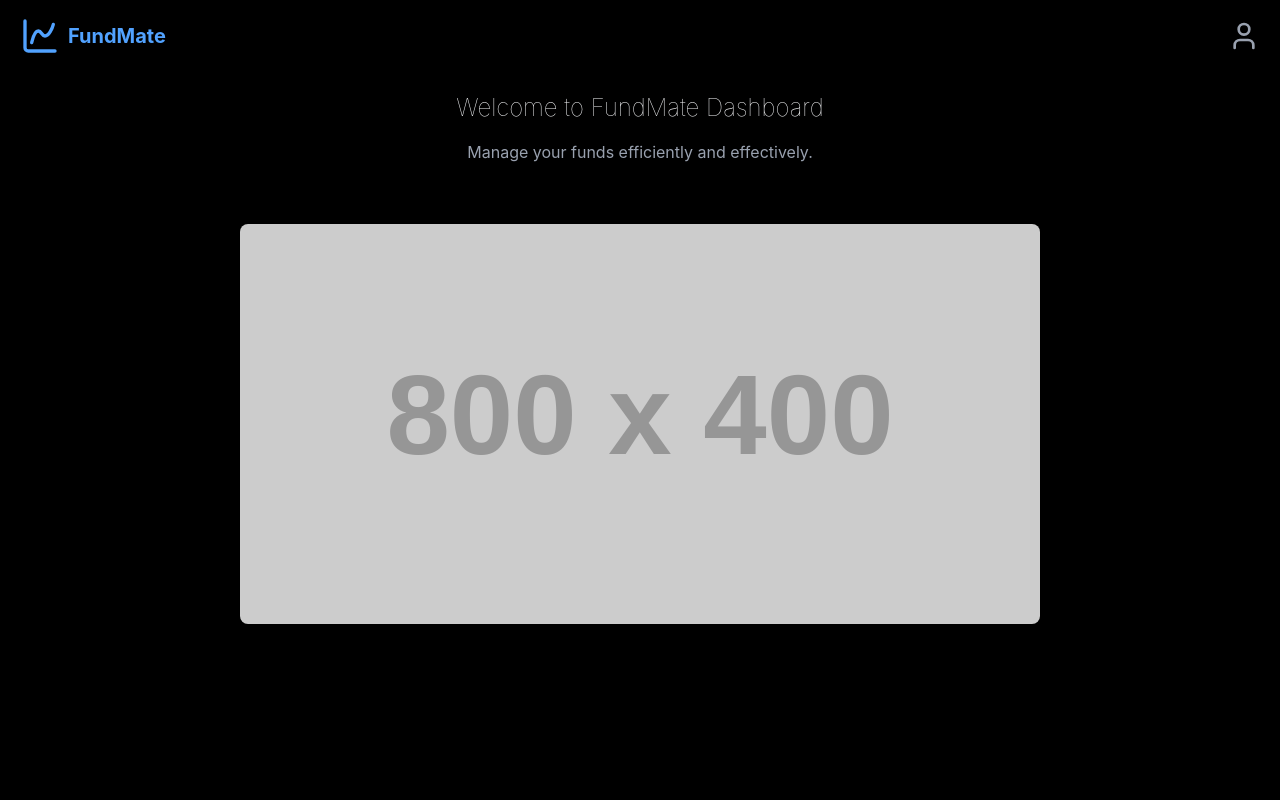
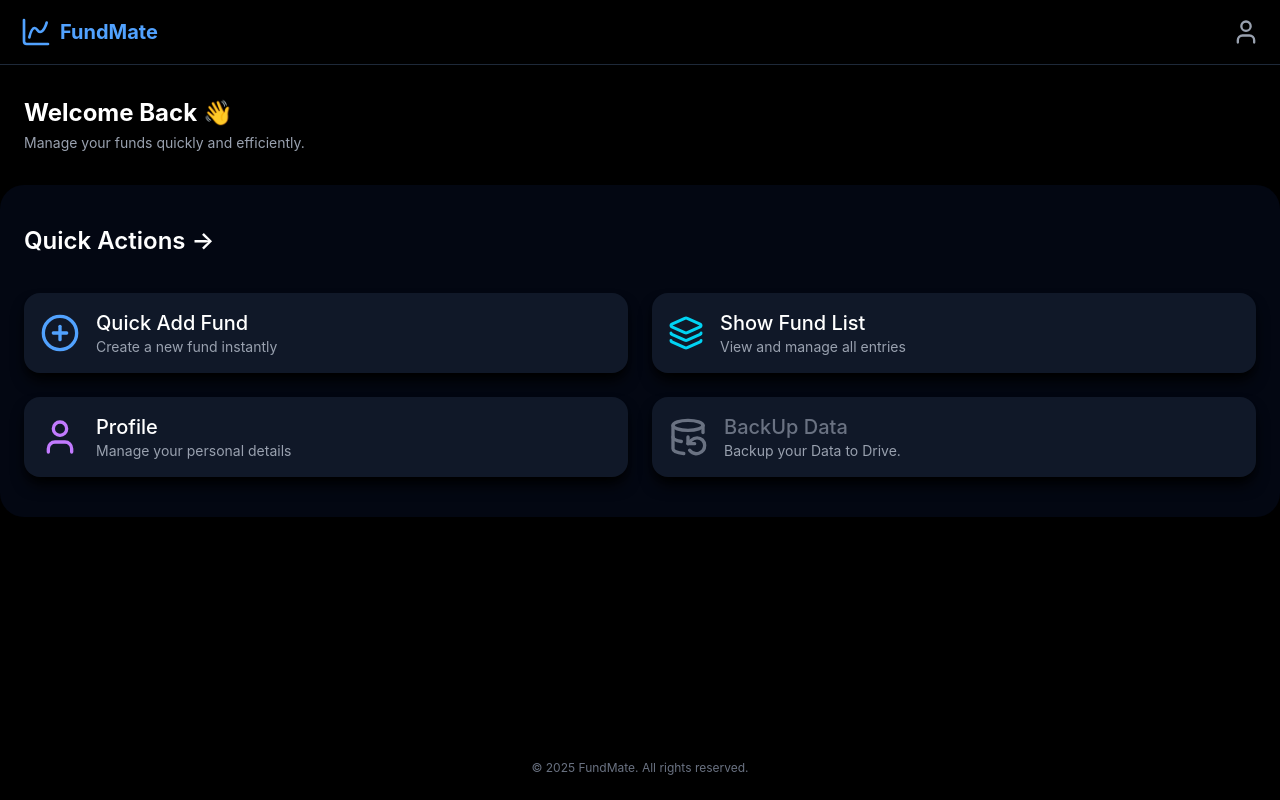
Before and after one commit to Sandb786/fundmate, a React (Vite) app: page /dashboard in a window 1280 px wide. Built offline with nearby package versions, Linux system fonts and the light colour scheme.

Commit message:
Chack Dashbord homepage .

```diff
--- a/src/Dashbord/DashbordHome.jsx
+++ b/src/Dashbord/DashbordHome.jsx
@@ -1,36 +1,97 @@
-import React from 'react'
-import { useNavigate } from 'react-router-dom'
-import { ChartSpline, User } from 'lucide-react'
+import React from 'react';
+import { useNavigate } from 'react-router-dom';
+import { PlusCircle, Layers3, User, ChartSpline, DatabaseBackup } from 'lucide-react';
+import toast, { Toaster } from 'react-hot-toast';
 
-export default function DashbordHome() {
+export default function DashboardHome() {
+  const navigate = useNavigate();
+
   return (
-    <div className="min-h-screen bg-black text-gray-100 flex flex-col relative">
+    <div className="min-h-screen bg-black text-gray-100 flex flex-col">
+
+      <Toaster position="top-center" toastOptions={{ style: { background: '#1a1a1a', color: '#fff' } }} />
 
       {/* Header */}
-      <header className="flex justify-between items-center px-5 py-4 sticky top-0 bg-black z-20">
+      <header className="flex justify-between items-center px-5 py-4 sticky top-0 bg-black z-20 border-b border-gray-800">
         <div className="flex items-center gap-2 cursor-pointer" onClick={() => navigate('/')}>
-          <ChartSpline className="text-blue-400 w-10 h-10" />
+          <ChartSpline className="text-blue-400 w-8 h-8" />
           <h1 className="text-xl font-bold text-blue-400">FundMate</h1>
         </div>
-        <User className="text-gray-400 w-8 h-8" />
+        <User className="text-gray-400 w-7 h-7" />
       </header>
 
-      {/* Main Content */}
-      <main >
+       {/* Welcome Message */}
+      <section className="px-6 py-8">
+        <h2 className="text-2xl font-bold mb-1 text-white">Welcome Back 👋</h2>
 
-        <div className="flex-1 p-5 mx-auto max-w-4xl text-center">
-        <h2 className="text-2xl mb-4 font-thin">Welcome to FundMate Dashboard</h2>
-        <p className="text-gray-400">Manage your funds efficiently and effectively.</p>
-        </div>
+        <p className="text-gray-400 text-sm">Manage your funds quickly and efficiently.</p>
+      </section>
 
 
-        <div>
-          <img src="https://via.placeholder.com/800x400" alt="Dashboard Illustration" className="mx-auto mt-10 rounded-lg shadow-lg" />
+      {/* Dashboard Buttons */}
+      <section className="grid gap-6 grid-cols-2 px-6 bg-gray-950 p-10 rounded-3xl">
 
-        </div>
+        {/* Button Hadding */}
+        <h2 className="col-span-2 text-2xl font-semibold text-white mb-3">
+          Quick Actions →
+        </h2>
 
+        {/* Quick Add Fund */}
+        <button
+          onClick={() => navigate('#')}
+          className="md:flex items-center gap-4 bg-gray-900 p-4 rounded-2xl shadow-lg shadow-black hover:shadow-lg transition-all active:scale-95"
+        >
+          <PlusCircle className="text-blue-400 w-10 h-10 mb-5 md:mb-0" />
+          <div className="text-left">
+            <h3 className="text-white text-xl font-medium">Quick Add Fund</h3>
+            <p className="text-gray-400 text-sm">Create a new fund instantly</p>
+          </div>
+        </button>
 
-      </main>
+        {/* Show Fund List */}
+        <button
+          onClick={() => navigate('/list')}
+          className="md:flex items-center gap-4 bg-gray-900  p-4 rounded-2xl shadow-lg shadow-black hover:shadow-lg transition-all active:scale-95"
+        >
+          <Layers3 className="text-cyan-400  w-9 h-9 mb-5 md:mb-0" />
+          <div className="text-left">
+            <h3 className="text-white text-xl font-medium">Show Fund List</h3>
+            <p className="text-gray-400 text-sm">View and manage all entries</p>
+
+          </div>
+        </button>
+
+        {/* Profile */}
+        <button
+          onClick={() => navigate('#')}
+          className="md:flex items-center gap-4 bg-gray-900  p-4 rounded-2xl shadow-lg shadow-black hover:shadow-lg transition-all active:scale-95"
+        >
+          <User className="text-purple-400 w-10 h-10 mb-5 md:mb-0" />
+          <div className="text-left">
+            <h3 className="text-white text-xl font-medium">Profile</h3>
+            <p className="text-gray-400 text-sm">Manage your personal details</p>
+          </div>
+        </button>
+
+        {/* Backup */}
+        <button
+          onClick={() => toast.error('Backup feature coming soon!')}
+          className="md:flex items-center gap-4 bg-gray-900 p-4 rounded-2xl shadow-lg shadow-black hover:shadow-lg transition-all active:scale-95"
+        >
+          <DatabaseBackup className="text-gray-500 w-10 h-10 mb-5 md:mb-0" />
+          <div className="text-left">
+            <h3 className="text-gray-500 text-xl font-medium">BackUp Data</h3>
+            <p className="text-gray-400 text-sm">Backup your Data to Drive.</p>
+          </div>
+        </button>
+
+      </section>
+
+      {/* Footer */}
+      <footer className="mt-auto px-6 py-6 text-center text-xs text-gray-500">
+        © 2025 FundMate. All rights reserved.
+      </footer>
+
     </div>
-  )
+  );
 }
--- a/src/Dashbord/ListShow.jsx
+++ b/src/Dashbord/ListShow.jsx
@@ -1,5 +1,5 @@
 import { useNavigate } from 'react-router-dom';
-import { ChartSpline, User, Layers3, Search, ListPlus, ListCheck, Save, X } from 'lucide-react';
+import { ChartSpline, User, Layers3, Search, ListPlus, ListCheck, Save, X, House } from 'lucide-react';
 import { motion } from 'framer-motion';
 import toast, { Toaster } from 'react-hot-toast';
 import { useState, useEffect } from 'react';
@@ -59,7 +59,7 @@ export default function ListShow() {
           <ChartSpline className="text-blue-400 w-10 h-10" />
           <h1 className="text-xl font-bold text-blue-400">FundMate</h1>
         </div>
-        <User className="text-gray-400 w-8 h-8" />
+        <House className="text-gray-400 w-8 h-8" onClick={()=>navigate("/dashboard")}/>
       </header>
 
       {/* Title */}
```
